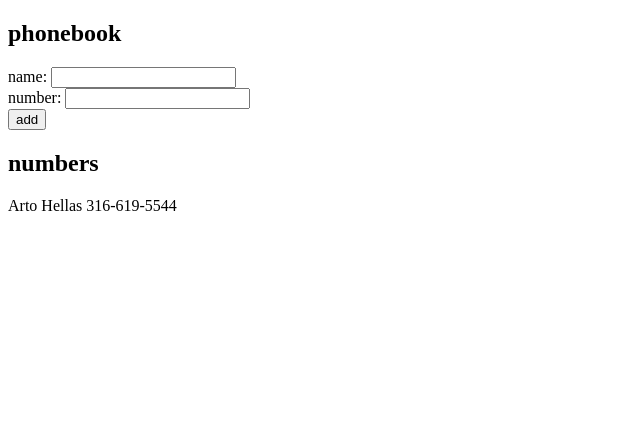
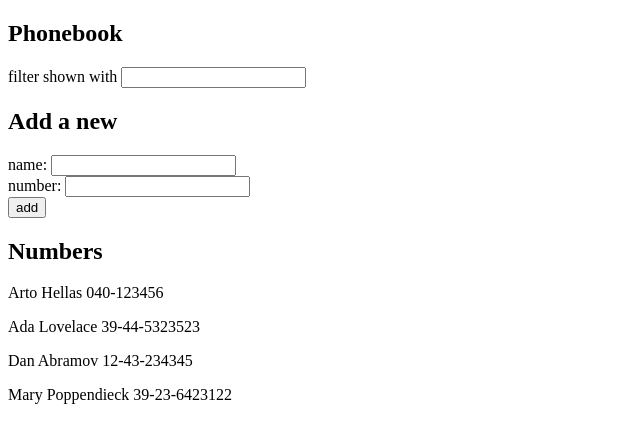
Before and after one commit to Dlorodev/fullstack-open, a React (Vite) app in the folder part-2/phonebook/: page / in a window 1280 px wide. Shown: the top 442 px of the page, without its empty margins (0-640 px from the left). Built offline with nearby package versions, Linux system fonts and the light colour scheme.

Commit message:
Add the exercise 2.9

```diff
--- a/part-2/phonebook/src/App.jsx
+++ b/part-2/phonebook/src/App.jsx
@@ -2,10 +2,15 @@ import { useState } from 'react';
 
 function App() {
   const [persons, setPersons] = useState([
-    { name: 'Arto Hellas', number: '316-619-5544' },
+    { name: 'Arto Hellas', number: '040-123456', id: 1 },
+    { name: 'Ada Lovelace', number: '39-44-5323523', id: 2 },
+    { name: 'Dan Abramov', number: '12-43-234345', id: 3 },
+    { name: 'Mary Poppendieck', number: '39-23-6423122', id: 4 },
   ]);
   const [newName, setNewName] = useState('');
   const [newNumber, setNewNumber] = useState('');
+  const [newFilter, setNewFilter] = useState('');
+  //const [searchPerson, setSearchPerson] = useState('');
 
   const addPerson = (event) => {
     event.preventDefault();
@@ -33,13 +38,38 @@ function App() {
   };
 
   const handleNewNumber = (event) => {
-    console.log(event.target.value);
+    //console.log(event.target.value);
     setNewNumber(event.target.value);
   };
 
+  const handleNewFilter = (event) => {
+    setNewFilter(event.target.value);
+  };
+
+  const filteredContacts = persons.filter((person) =>
+    person.name.toLowerCase().includes(newFilter.toLowerCase())
+  );
+
+  /*const handleSearchPerson = (event) => {
+    console.log(event.target.value);
+    setSearchPerson(event.target.value);
+
+    const value = event.target.value;
+    const lowerCaseValue = value.toLowerCase();
+    const filtered = persons.filter((person) =>
+      person.name.toLowerCase().includes(lowerCaseValue)
+    );
+
+    setFilteredPersons(filtered);
+  };*/
+
   return (
     <>
-      <h2>phonebook</h2>
+      <h2>Phonebook</h2>
+      <div>
+        filter shown with <input value={newFilter} onChange={handleNewFilter} />
+      </div>
+      <h2>Add a new</h2>
       <form onSubmit={addPerson}>
         <div>
           name: <input value={newName} onChange={handleNewName} />
@@ -51,12 +81,16 @@ function App() {
           <button type="submit">add</button>
         </div>
       </form>
-      <h2>numbers</h2>
-      {persons.map((person) => (
-        <p key={person.name}>
-          {person.name} {person.number}
-        </p>
-      ))}
+      <h2>Numbers</h2>
+      {filteredContacts.length > 0 ? (
+        filteredContacts.map((person) => (
+          <p key={person.name}>
+            {person.name} {person.number}
+          </p>
+        ))
+      ) : (
+        <p>No contacts found</p>
+      )}
     </>
   );
 }
```
